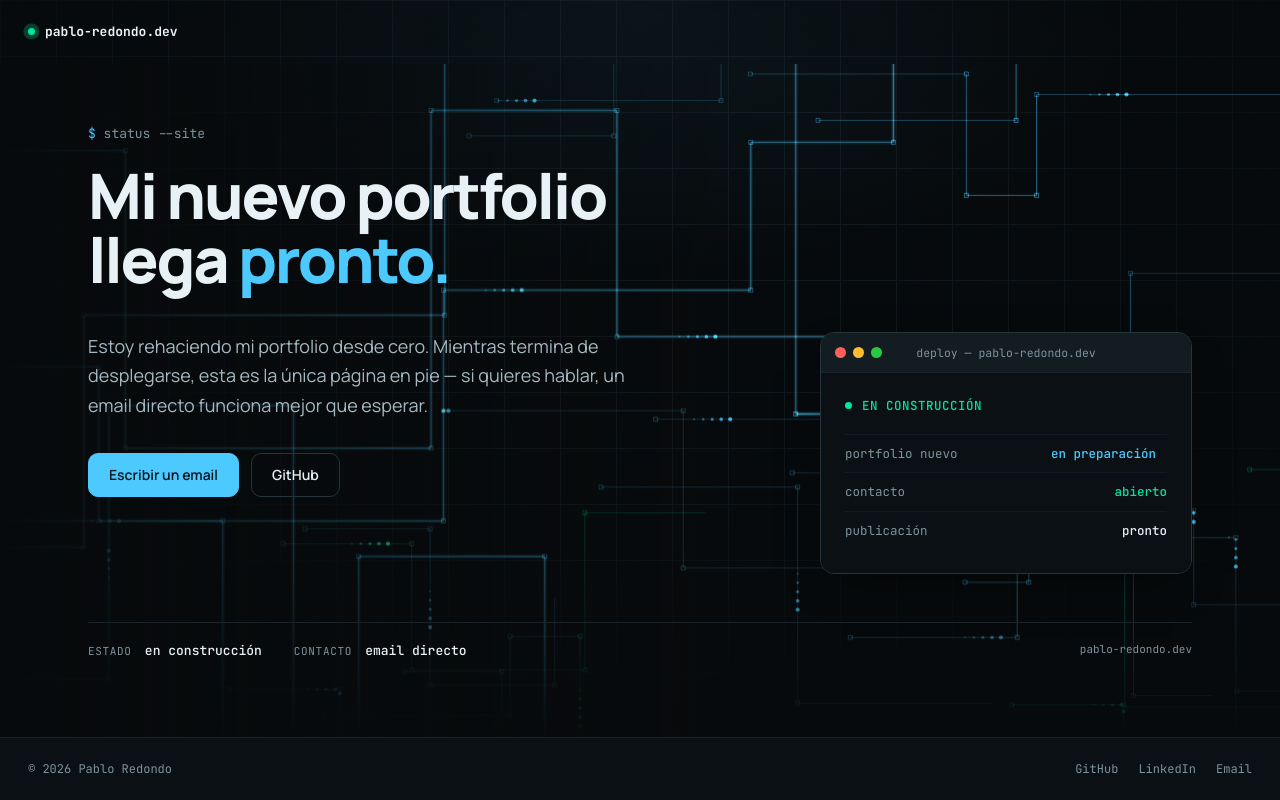
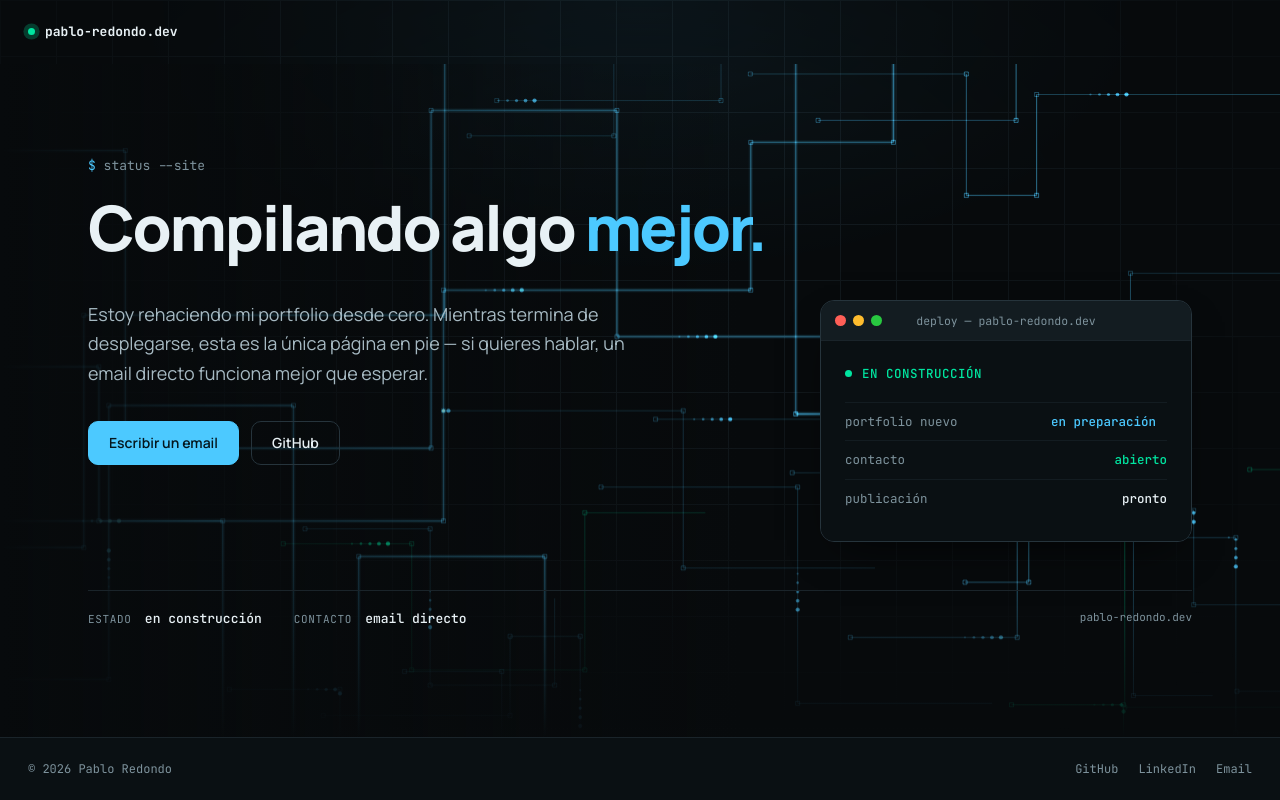
Before and after one commit to pablo-redondo/portfolio, a Next.js app: page / in a window 1280 px wide. Built offline with nearby package versions, Linux system fonts and the light colour scheme.

Commit message:
Titular de Próximamente: «Compilando algo mejor.»
Co-Authored-By: Claude Sonnet 5.5 <noreply@anthropic.com>
Claude-Session: https://claude.ai/code/session_01AS1RKfKhueHGG9Hv5n6qRj

```diff
--- a/app/page.tsx
+++ b/app/page.tsx
@@ -33,7 +33,7 @@ export default function ComingSoonPage() {
           </p>
 
           <h1 data-enter="lcp">
-            Mi nuevo portfolio llega <em>pronto.</em>
+            Compilando algo <em>mejor.</em>
           </h1>
 
           <div className="soon-grid">
```
